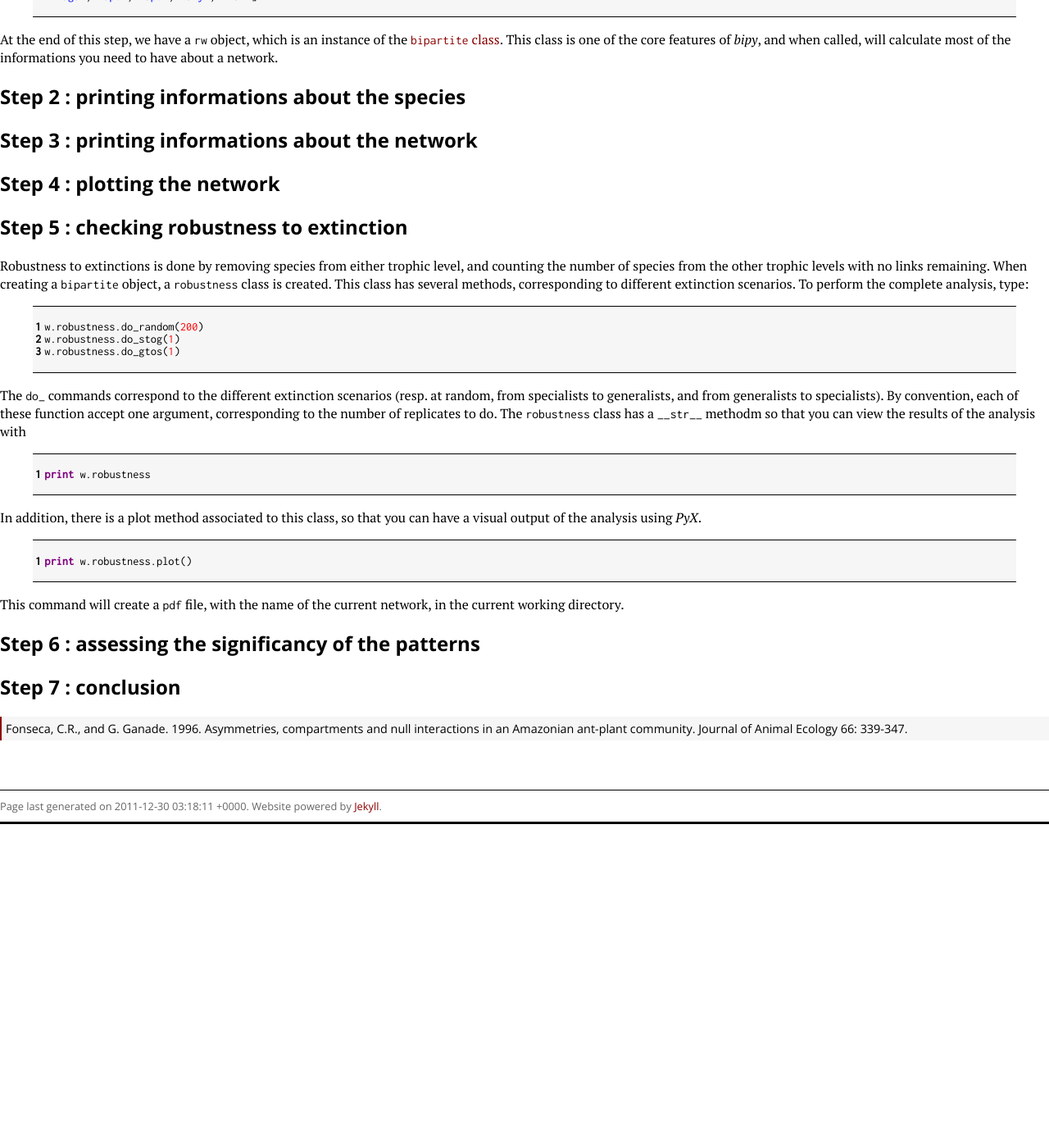
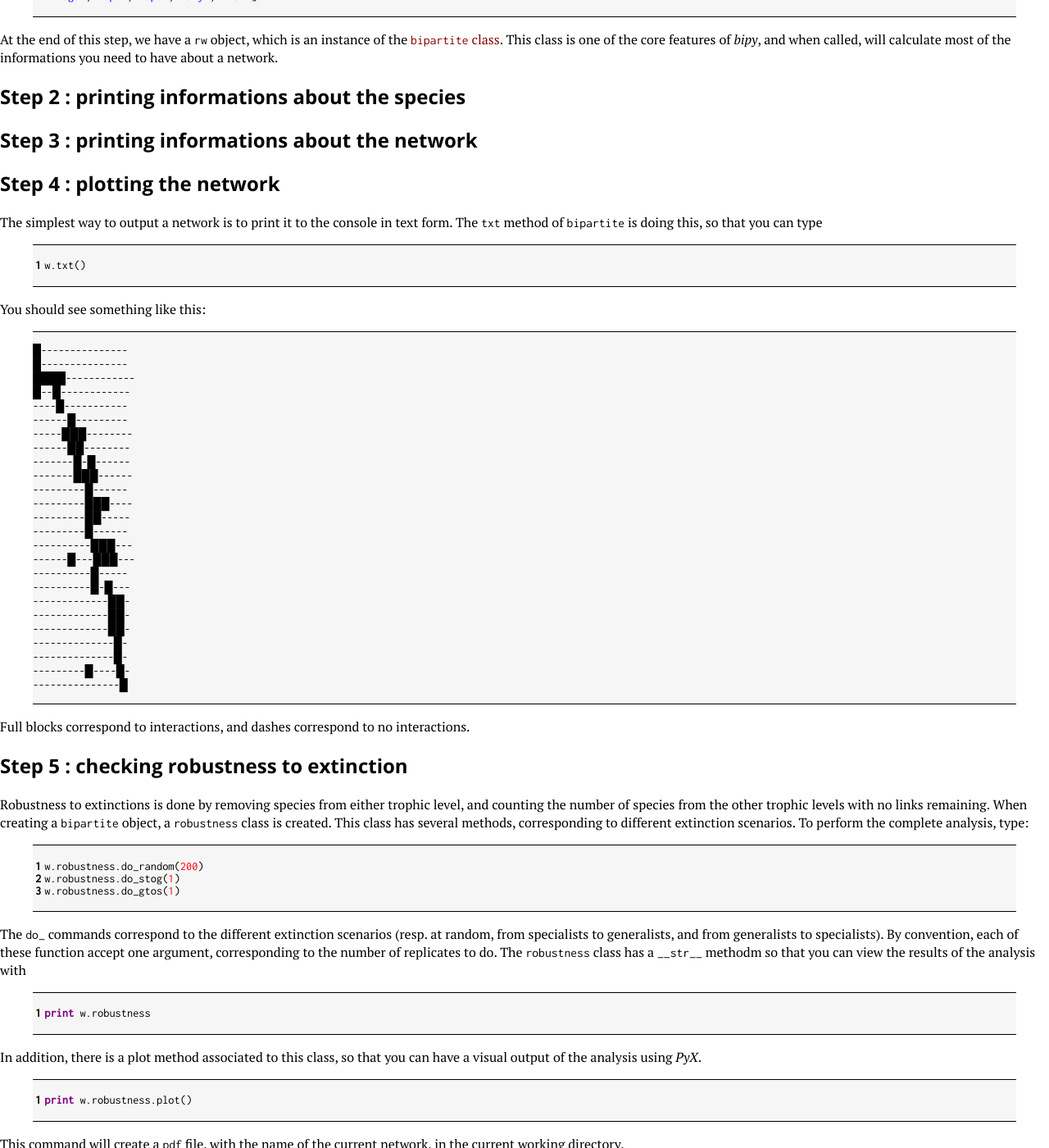
Before and after one commit to tpoisot/bipy, a Jekyll site: the page built from tutorial/index.md, in a window 1280 px wide and 1400 px high, scrolled down 786 px. Shown: the whole window at 82% size. Built offline with Jekyll 4.4.1, drawn with Linux system fonts in a browser that asks for light colours; before the commit the page ends 1821 px from its top, so only the background shows below that.

Commit message:
Tutorial updated

```diff
--- a/tutorial/index.md
+++ b/tutorial/index.md
@@ -35,6 +35,44 @@ At the end of this step, we have a `rw` object, which is an instance of the [`bi
 
 ## Step 4 : plotting the network
 
+The simplest way to output a network is to print it to the console in text form. The `txt` method of `bipartite` is doing this, so that you can type
+
+{% highlight python linenos %}
+w.txt()
+{% endhighlight %}
+
+You should see something like this:
+
+{% highlight bash %}
+█---------------
+█---------------
+████------------
+█--█------------
+----█-----------
+------█---------
+-----███--------
+------██--------
+-------█-█------
+-------███------
+---------█------
+---------███----
+---------██-----
+---------█------
+----------███---
+------█---███---
+----------█-----
+----------█-█---
+-------------██-
+-------------██-
+-------------██-
+--------------█-
+--------------█-
+---------█----█-
+---------------█
+{% endhighlight %}
+
+Full blocks correspond to interactions, and dashes correspond to no interactions.
+
 ## Step 5 : checking robustness to extinction
 
 Robustness to extinctions is done by removing species from either trophic level, and counting the number of species from the other trophic levels with no links remaining. When creating a `bipartite` object, a `robustness` class is created. This class has several methods, corresponding to different extinction scenarios. To perform the complete analysis, type:
```
